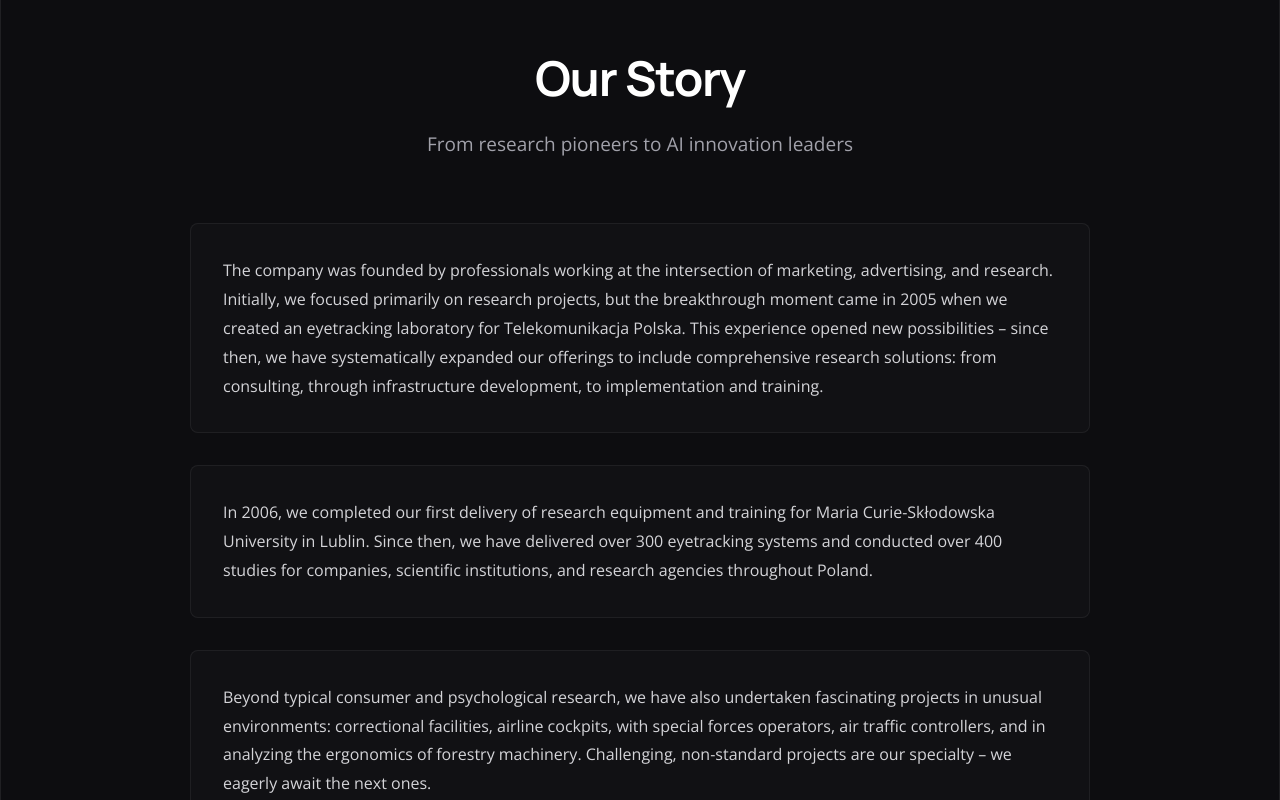
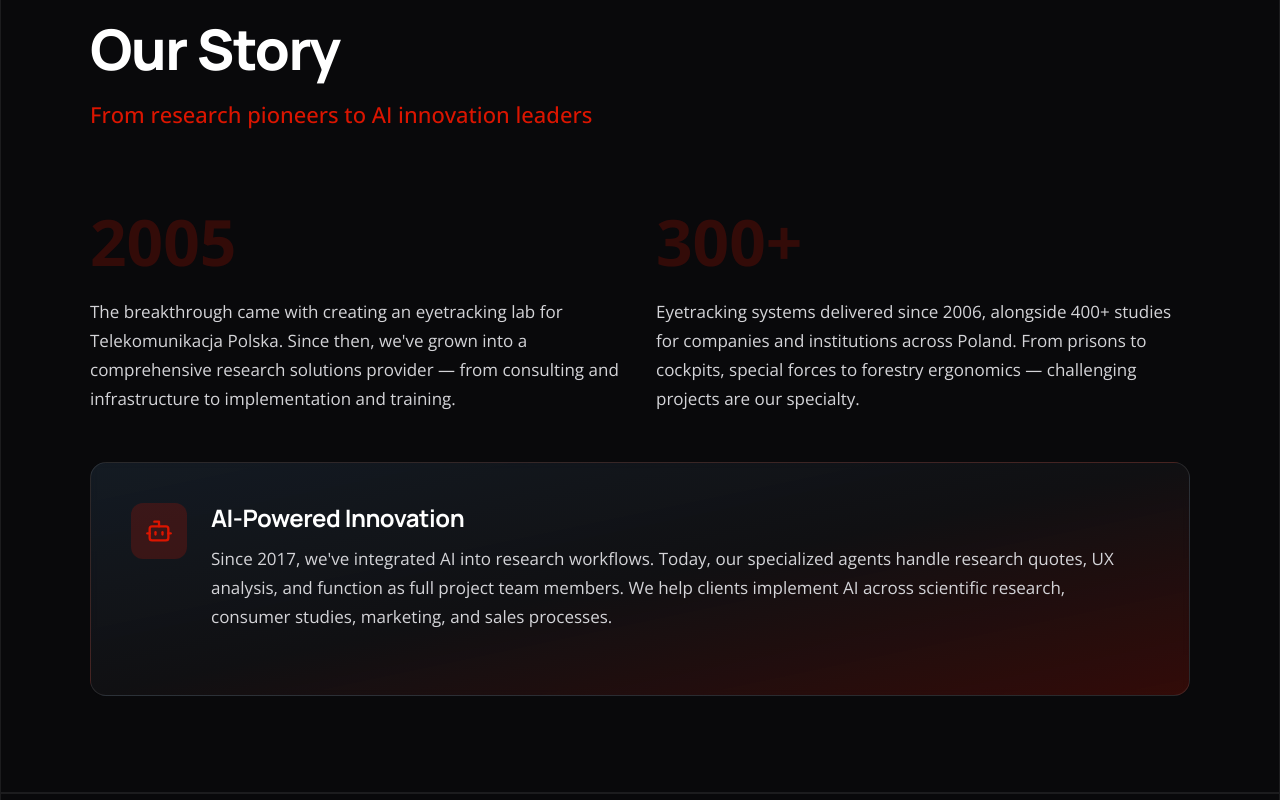
Before and after one commit to 5bgrw6p9tb-afk/srnc-www, a React (Vite) app: page / in a window 1280 px wide. Shown: the part 7080-7880 px from the top of the page. Built offline with nearby package versions, Linux system fonts and the light colour scheme.

Commit message:
Updated App.tsx

```diff
--- a/src/App.tsx
+++ b/src/App.tsx
@@ -779,39 +779,47 @@ function App() {
       </section>
 
       {/* Our Story Section */}
-      <section id="our-story" className="relative py-32 bg-zinc-900/30 border-t border-white/[0.08]">
-        <div className="max-w-[1200px] mx-auto px-8 lg:px-12">
-          <div className="max-w-[900px] mx-auto">
-            <div className="text-center mb-16">
-              <h2 className="text-[48px] font-[700] leading-[1.15] tracking-tight mb-6">{t.ourStory.title}</h2>
-              <p className="text-[19px] leading-[1.6] text-zinc-400 font-normal">
+      <section id="our-story" className="relative py-24 border-t border-white/[0.08]">
+        <div className="max-w-[1400px] mx-auto px-8 lg:px-12">
+          <div className="max-w-[1100px] mx-auto">
+            <div className="mb-20">
+              <h2 className="text-[56px] font-[800] leading-[1.1] tracking-tight mb-5">{t.ourStory.title}</h2>
+              <p className="text-[22px] leading-[1.4] text-[#DB1500] font-medium">
                 {t.ourStory.subtitle}
               </p>
             </div>
 
-            <div className="space-y-8">
-              <div className="p-8 rounded-lg bg-white/[0.02] border border-white/[0.06]">
-                <p className="text-[16px] leading-[1.8] text-zinc-300">
-                  {t.ourStory.paragraph1}
+            <div className="grid md:grid-cols-2 gap-8 mb-12">
+              <div className="space-y-6">
+                <div className="flex items-start gap-4">
+                  <div className="text-[64px] font-[900] text-[#DB1500]/20 leading-none">2005</div>
+                </div>
+                <p className="text-[17px] leading-[1.7] text-zinc-300">
+                  {t.ourStory.milestone1}
                 </p>
               </div>
 
-              <div className="p-8 rounded-lg bg-white/[0.02] border border-white/[0.06]">
-                <p className="text-[16px] leading-[1.8] text-zinc-300">
-                  {t.ourStory.paragraph2}
+              <div className="space-y-6">
+                <div className="flex items-start gap-4">
+                  <div className="text-[64px] font-[900] text-[#DB1500]/20 leading-none">300+</div>
+                </div>
+                <p className="text-[17px] leading-[1.7] text-zinc-300">
+                  {t.ourStory.milestone2}
                 </p>
               </div>
+            </div>
 
-              <div className="p-8 rounded-lg bg-white/[0.02] border border-white/[0.06]">
-                <p className="text-[16px] leading-[1.8] text-zinc-300">
-                  {t.ourStory.paragraph3}
-                </p>
-              </div>
-
-              <div className="p-8 rounded-lg bg-gradient-to-br from-[#2E455C]/20 to-[#DB1500]/10 border border-white/[0.08]">
-                <p className="text-[16px] leading-[1.8] text-zinc-300">
-                  {t.ourStory.paragraph4}
-                </p>
+            <div className="p-10 rounded-2xl bg-gradient-to-br from-[#2E455C]/30 via-zinc-900/50 to-[#DB1500]/20 border border-white/[0.1] backdrop-blur-sm">
+              <div className="flex items-start gap-6 mb-6">
+                <div className="h-14 w-14 rounded-xl bg-[#DB1500]/20 flex items-center justify-center flex-shrink-0">
+                  <Bot className="h-7 w-7 text-[#DB1500]" />
+                </div>
+                <div>
+                  <h3 className="text-[24px] font-[700] mb-3 leading-tight">AI-Powered Innovation</h3>
+                  <p className="text-[17px] leading-[1.7] text-zinc-300">
+                    {t.ourStory.aiHighlight}
+                  </p>
+                </div>
               </div>
             </div>
           </div>
--- a/src/translations.ts
+++ b/src/translations.ts
@@ -176,10 +176,9 @@ export interface Translation {
   ourStory: {
     title: string;
     subtitle: string;
-    paragraph1: string;
-    paragraph2: string;
-    paragraph3: string;
-    paragraph4: string;
+    milestone1: string;
+    milestone2: string;
+    aiHighlight: string;
   };
 }
 
@@ -372,10 +371,9 @@ export const translations: Record<string, Translation> = {
     ourStory: {
       title: "Our Story",
       subtitle: "From research pioneers to AI innovation leaders",
-      paragraph1: "The company was founded by professionals working at the intersection of marketing, advertising, and research. Initially, we focused primarily on research projects, but the breakthrough moment came in 2005 when we created an eyetracking laboratory for Telekomunikacja Polska. This experience opened new possibilities – since then, we have systematically expanded our offerings to include comprehensive research solutions: from consulting, through infrastructure development, to implementation and training.",
-      paragraph2: "In 2006, we completed our first delivery of research equipment and training for Maria Curie-Skłodowska University in Lublin. Since then, we have delivered over 300 eyetracking systems and conducted over 400 studies for companies, scientific institutions, and research agencies throughout Poland.",
-      paragraph3: "Beyond typical consumer and psychological research, we have also undertaken fascinating projects in unusual environments: correctional facilities, airline cockpits, with special forces operators, air traffic controllers, and in analyzing the ergonomics of forestry machinery. Challenging, non-standard projects are our specialty – we eagerly await the next ones.",
-      paragraph4: "Since 2017, we have been introducing artificial intelligence into research processes, and since 2023, we have been using and developing our own tools for both analysis and modeling, as well as managing company processes including marketing and sales. Today, specialized agents – for example, those creating research quotes or analyzing specific UX problems – function as members of project teams. We currently help clients implement AI solutions in both scientific and consumer research, as well as in marketing and sales processes."
+      milestone1: "The breakthrough came with creating an eyetracking lab for Telekomunikacja Polska. Since then, we've grown into a comprehensive research solutions provider — from consulting and infrastructure to implementation and training.",
+      milestone2: "Eyetracking systems delivered since 2006, alongside 400+ studies for companies and institutions across Poland. From prisons to cockpits, special forces to forestry ergonomics — challenging projects are our specialty.",
+      aiHighlight: "Since 2017, we've integrated AI into research workflows. Today, our specialized agents handle research quotes, UX analysis, and function as full project team members. We help clients implement AI across scientific research, consumer studies, marketing, and sales processes."
     }
   },
   pl: {
@@ -554,10 +552,9 @@ export const translations: Record<string, Translation> = {
     ourStory: {
       title: "Nasza Historia",
       subtitle: "Od pionierów badań do liderów innowacji AI",
-      paragraph1: "Spółka powstała z inicjatywy osób działających na styku marketingu, reklamy i badań. Na początku koncentrowaliśmy się głównie na realizacji projektów badawczych, jednak przełomowym momentem było stworzenie laboratorium eyetrackingowego dla Telekomunikacji Polskiej w 2005 roku. To doświadczenie otworzyło przed nami nowe możliwości – od tego czasu systematycznie rozwijamy ofertę o kompleksowe rozwiązania badawcze: od doradztwa, przez budowę infrastruktury, aż po wdrożenia i szkolenia.",
-      paragraph2: "Już w 2006 roku zrealizowaliśmy pierwszą dostawę sprzętu badawczego i szkolenie dla Uniwersytetu Marii Curie-Skłodowskiej w Lublinie. Od tamtej pory dostarczyliśmy ponad 300 systemów eyetrackingowych i przeprowadziliśmy ponad 400 badań dla firm, instytucji naukowych i agencji badawczych w całej Polsce.",
-      paragraph3: "Poza typowymi badaniami konsumenckimi czy psychologicznymi, realizowaliśmy też niezwykle ciekawe projekty w nietypowych środowiskach: zakładach karnych, kokpitach pilotów liniowych, z operatorami sił specjalnych, kontrolerami lotów i przy analizie ergonomii maszyn leśnych. Trudne, niestandardowe projekty to nasza specjalność – z ciekawością czekamy na kolejne.",
-      paragraph4: "Od 2017 roku wprowadzamy sztuczną inteligencję do procesów badawczych, a od 2023 roku korzystamy i rozwijamy własne narzędzia zarówno do analiz, jak i modelowania oraz zarządzania procesami w firmie, w tym marketingiem i sprzedażą. Obecnie agenci wyspecjalizowani np. w tworzeniu wycen badań lub analiz konkretnych problemów UX, są bytami funkcjonującymi jak członkowie zespołów projektowych. Obecnie pomagamy klientom w implementacji rozwiązań AI zarówno w badaniach naukowych i konsumenckich, jak i procesach marketingowych i sprzedaży."
+      milestone1: "Przełom nastąpił wraz z laboratorium eyetrackingowym dla TP. Od tego czasu rozwinęliśmy się w kompleksowego partnera — od doradztwa i infrastruktury, po wdrożenia i szkolenia.",
+      milestone2: "Systemów eyetrackingowych dostarczonych od 2006 roku, wraz z 400+ badań dla firm i instytucji w całej Polsce. Od zakładów karnych po kokpity, siły specjalne i ergonomię leśną — trudne projekty to nasza specjalność.",
+      aiHighlight: "Od 2017 integrujemy AI z procesami badawczymi. Dziś nasze wyspecjalizowane agenty obsługują wyceny badań, analizy UX i funkcjonują jako pełnoprawni członkowie zespołów projektowych. Pomagamy klientom wdrażać AI w badaniach naukowych, konsumenckich, marketingu i sprzedaży."
     }
   },
   zh: {
@@ -748,10 +745,9 @@ export const translations: Record<string, Translation> = {
     ourStory: {
       title: "我们的故事",
       subtitle: "从研究先驱到AI创新领导者",
-      paragraph1: "公司由在营销、广告和研究交叉领域工作的专业人士创立。最初，我们主要专注于研究项目，但突破时刻发生在2005年，当时我们为波兰电信创建了眼动追踪实验室。这一经验为我们打开了新的可能性——从那时起，我们系统地扩展了我们的产品，包括全面的研究解决方案：从咨询、基础设施建设到实施和培训。",
-      paragraph2: "2006年，我们完成了第一次为卢布林玛丽亚·居里-斯克沃多夫斯卡大学提供研究设备和培训的交付。从那时起，我们在整个波兰为公司、科研机构和研究机构交付了300多个眼动追踪系统，进行了400多项研究。",
-      paragraph3: "除了典型的消费者和心理研究，我们还在不寻常的环境中进行了令人着迷的项目：惩教设施、航空公司驾驶舱、与特种部队操作员、空中交通管制员以及分析林业机械的人体工程学。具有挑战性的非标准项目是我们的专长——我们热切期待下一个项目。",
-      paragraph4: "自2017年以来，我们一直在将人工智能引入研究过程，自2023年以来，我们一直在使用和开发自己的工具进行分析和建模，以及管理公司流程，包括营销和销售。今天，专门的代理——例如创建研究报价或分析特定UX问题的代理——作为项目团队成员发挥作用。我们目前帮助客户在科学和消费者研究以及营销和销售流程中实施AI解决方案。"
+      milestone1: "突破来自为波兰电信创建的眼动追踪实验室。从那时起，我们成长为综合研究解决方案提供商——从咨询和基础设施到实施和培训。",
+      milestone2: "自2006年以来交付的眼动追踪系统，以及在波兰为公司和机构进行的400多项研究。从监狱到驾驶舱，特种部队到林业人体工程学——具有挑战性的项目是我们的专长。",
+      aiHighlight: "自2017年以来，我们将AI集成到研究工作流程中。今天，我们的专业代理处理研究报价、UX分析，并作为完整的项目团队成员运作。我们帮助客户在科学研究、消费者研究、营销和销售流程中实施AI。"
     }
   }
 };
```
